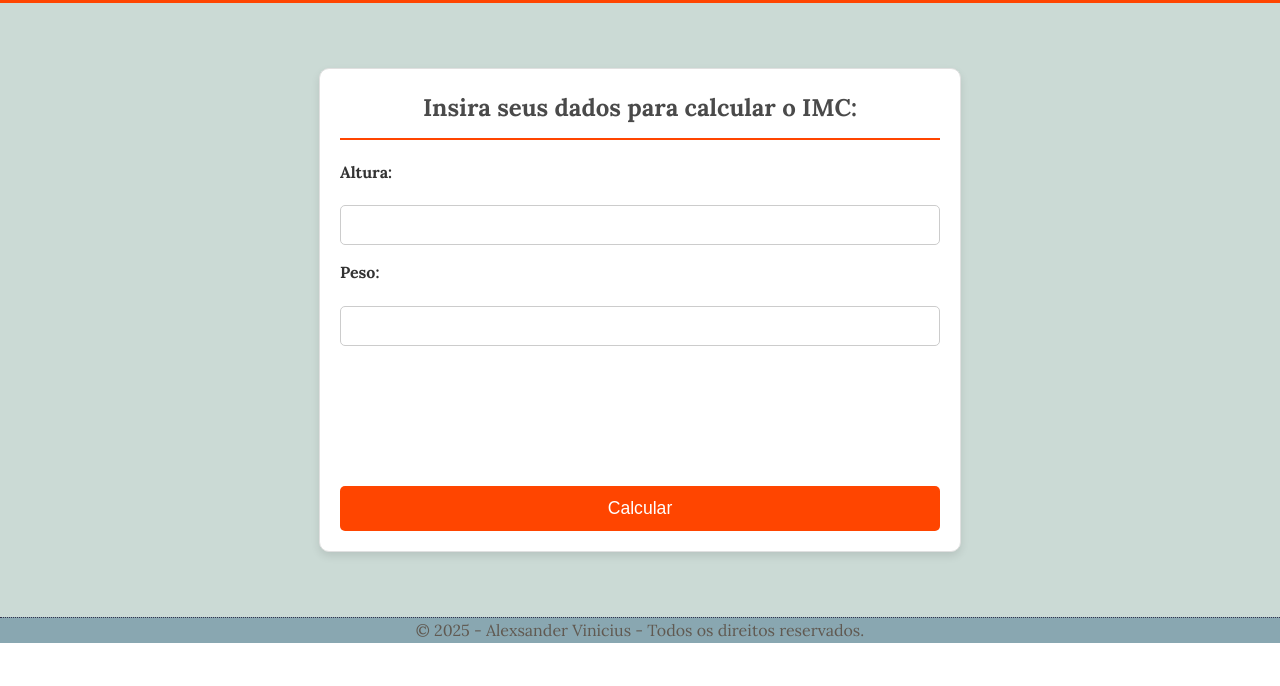
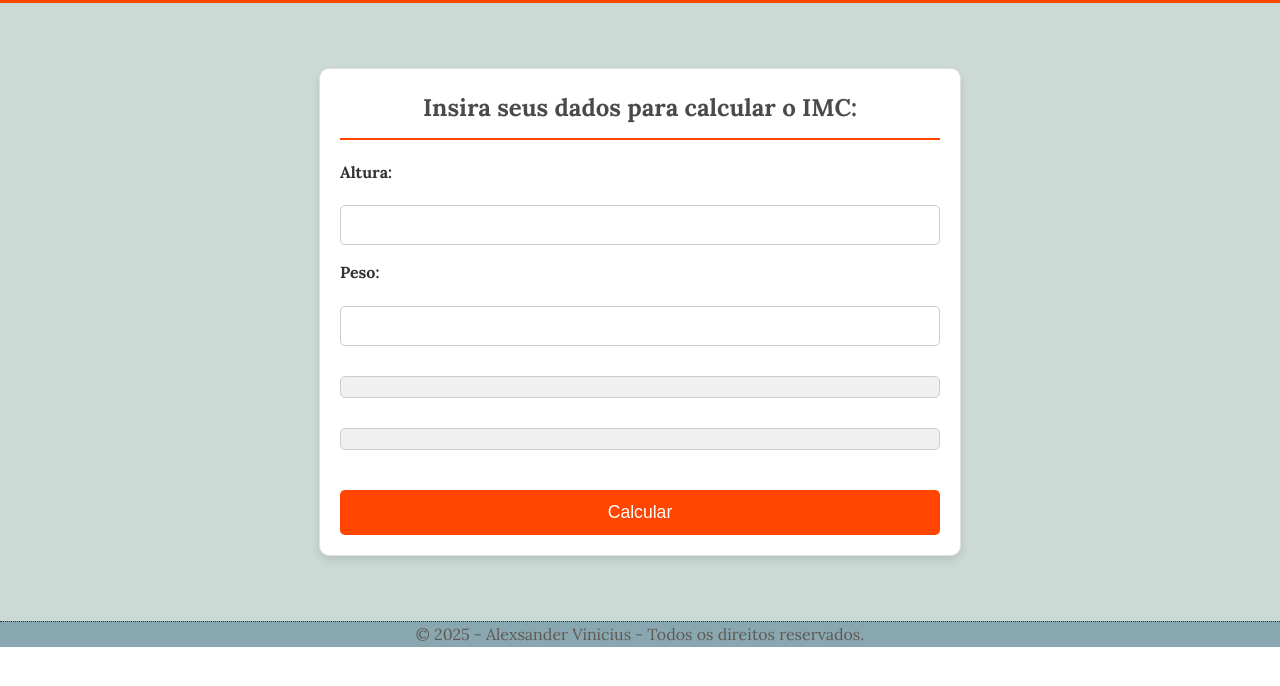
Before and after one commit to alexsanderlinux/imc, a plain HTML site: page index.html in a window 1280 px wide. Shown: the part 88-774 px from the top of the page. Drawn offline with Linux system fonts and the light colour scheme; a web font is replaced by a local one.

Commit message:
css finalizado

```diff
--- a/css/style.css
+++ b/css/style.css
@@ -108,6 +108,9 @@ input[type="number"]{
     border-radius: 5px; /* Cantos arredondados */
     text-align: center; /* Centraliza o texto */
     font-weight: bold; /* Deixa o texto em negrito */
+    color: #333; /* Cor do texto */
+    background-color: #f0f0f0; /* Fundo levemente cinza */
+    border: 1px solid #ccc;
 }
 
 /* Estilo para a linha do resultado do IMC (o valor) */
@@ -118,6 +121,9 @@ input[type="number"]{
     border-radius: 5px; /* Cantos arredondados */
     text-align: center; /* Centraliza o texto */
     font-weight: bold; /* Deixa o texto em negrito */
+    color: #333; /* Cor do texto */
+    background-color: #f0f0f0; /* Fundo levemente cinza */
+    border: 1px solid #ccc;
 }
 
 /*Rodapé*/
```
